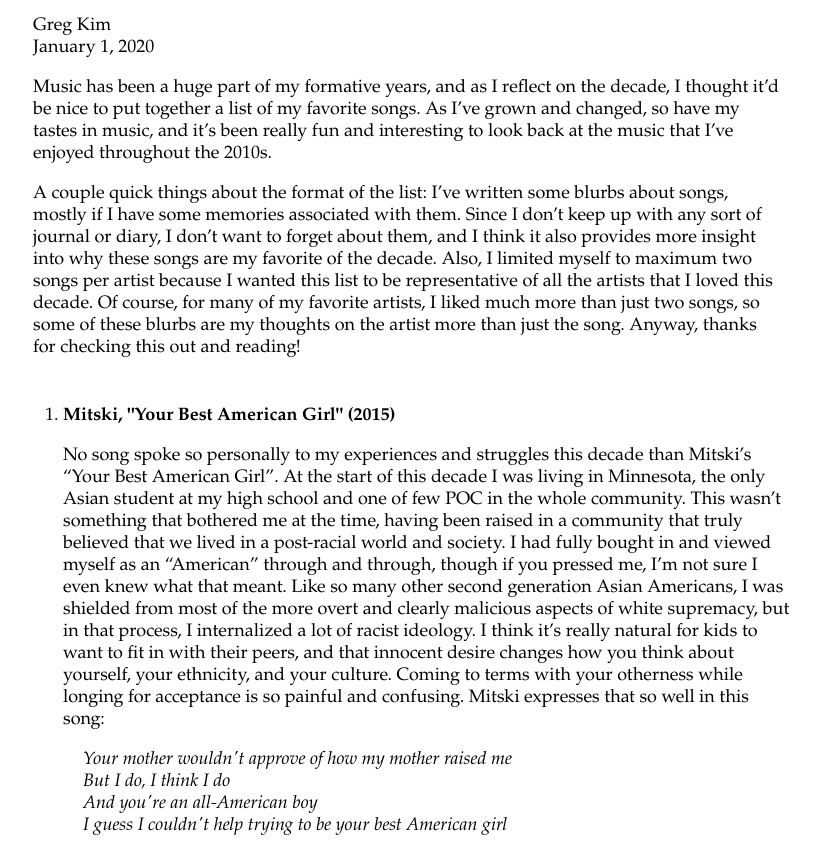
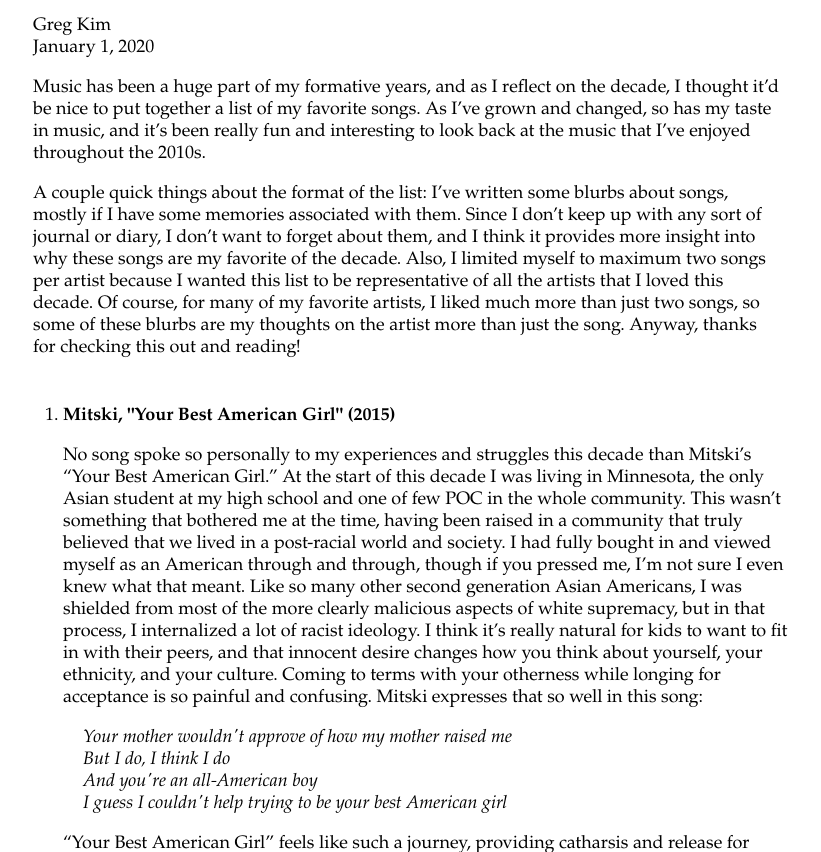
Before and after one commit to gwcmk/favorite-music-2010s, a website: page index.html in a window 1280 px wide. Shown: the part 129-981 px from the top of the page, without its empty margins (233-1054 px from the left). Drawn offline with Linux system fonts and the light colour scheme.

Commit message:
Small edits

```diff
--- a/index.html
+++ b/index.html
@@ -15,7 +15,7 @@
         <p>
           Music has been a huge part of my formative years, and as I reflect on
           the decade, I thought it’d be nice to put together a list of my
-          favorite songs. As I’ve grown and changed, so have my tastes in music,
+          favorite songs. As I’ve grown and changed, so has my taste in music,
           and it’s been really fun and interesting to look back at the music
           that I’ve enjoyed throughout the 2010s.
         </p>
@@ -23,13 +23,13 @@
           A couple quick things about the format of the list: I’ve written some
           blurbs about songs, mostly if I have some memories associated with
           them. Since I don’t keep up with any sort of journal or diary, I don’t
-          want to forget about them, and I think it also provides more insight
-          into why these songs are my favorite of the decade. Also, I limited
-          myself to maximum two songs per artist because I wanted this list to
-          be representative of all the artists that I loved this decade. Of
-          course, for many of my favorite artists, I liked much more than just
-          two songs, so some of these blurbs are my thoughts on the artist more
-          than just the song. Anyway, thanks for checking this out and reading!
+          want to forget about them, and I think it provides more insight into
+          why these songs are my favorite of the decade. Also, I limited myself
+          to maximum two songs per artist because I wanted this list to be
+          representative of all the artists that I loved this decade. Of course,
+          for many of my favorite artists, I liked much more than just two
+          songs, so some of these blurbs are my thoughts on the artist more than
+          just the song. Anyway, thanks for checking this out and reading!
         </p>
       </div>
     </section>
@@ -42,23 +42,22 @@
 
               <p>
                 No song spoke so personally to my experiences and struggles this
-                decade than Mitski’s “Your Best American Girl”. At the start of
+                decade than Mitski’s “Your Best American Girl.” At the start of
                 this decade I was living in Minnesota, the only Asian student at
                 my high school and one of few POC in the whole community. This
                 wasn’t something that bothered me at the time, having been
                 raised in a community that truly believed that we lived in a
                 post-racial world and society. I had fully bought in and viewed
-                myself as an “American” through and through, though if you
-                pressed me, I’m not sure I even knew what that meant. Like so
-                many other second generation Asian Americans, I was shielded
-                from most of the more overt and clearly malicious aspects of
-                white supremacy, but in that process, I internalized a lot of
-                racist ideology. I think it’s really natural for kids to want to
-                fit in with their peers, and that innocent desire changes how
-                you think about yourself, your ethnicity, and your culture.
-                Coming to terms with your otherness while longing for acceptance
-                is so painful and confusing. Mitski expresses that so well in
-                this song:
+                myself as an American through and through, though if you pressed
+                me, I’m not sure I even knew what that meant. Like so many other
+                second generation Asian Americans, I was shielded from most of
+                the more clearly malicious aspects of white supremacy, but in
+                that process, I internalized a lot of racist ideology. I think
+                it’s really natural for kids to want to fit in with their peers,
+                and that innocent desire changes how you think about yourself,
+                your ethnicity, and your culture. Coming to terms with your
+                otherness while longing for acceptance is so painful and
+                confusing. Mitski expresses that so well in this song:
               </p>
               <p class="quote">
                 <em>
@@ -237,7 +236,7 @@
                 much joy that even we couldn’t deny it. I think one of the main
                 reasons it worked was because he wasn’t just happy for the sake
                 of it, it was really grounded in reality. “Angels” is my
-                favorite song of his because it is my favorite example of that.
+                favorite song of his because it's my favorite example of that.
                 It’s such a fun song, first going on a tour of his Chicago
                 roots, but when it gets real (“It's too many young angels on the
                 southside/Got us scared to let our grandmommas outside”), it’s
```
